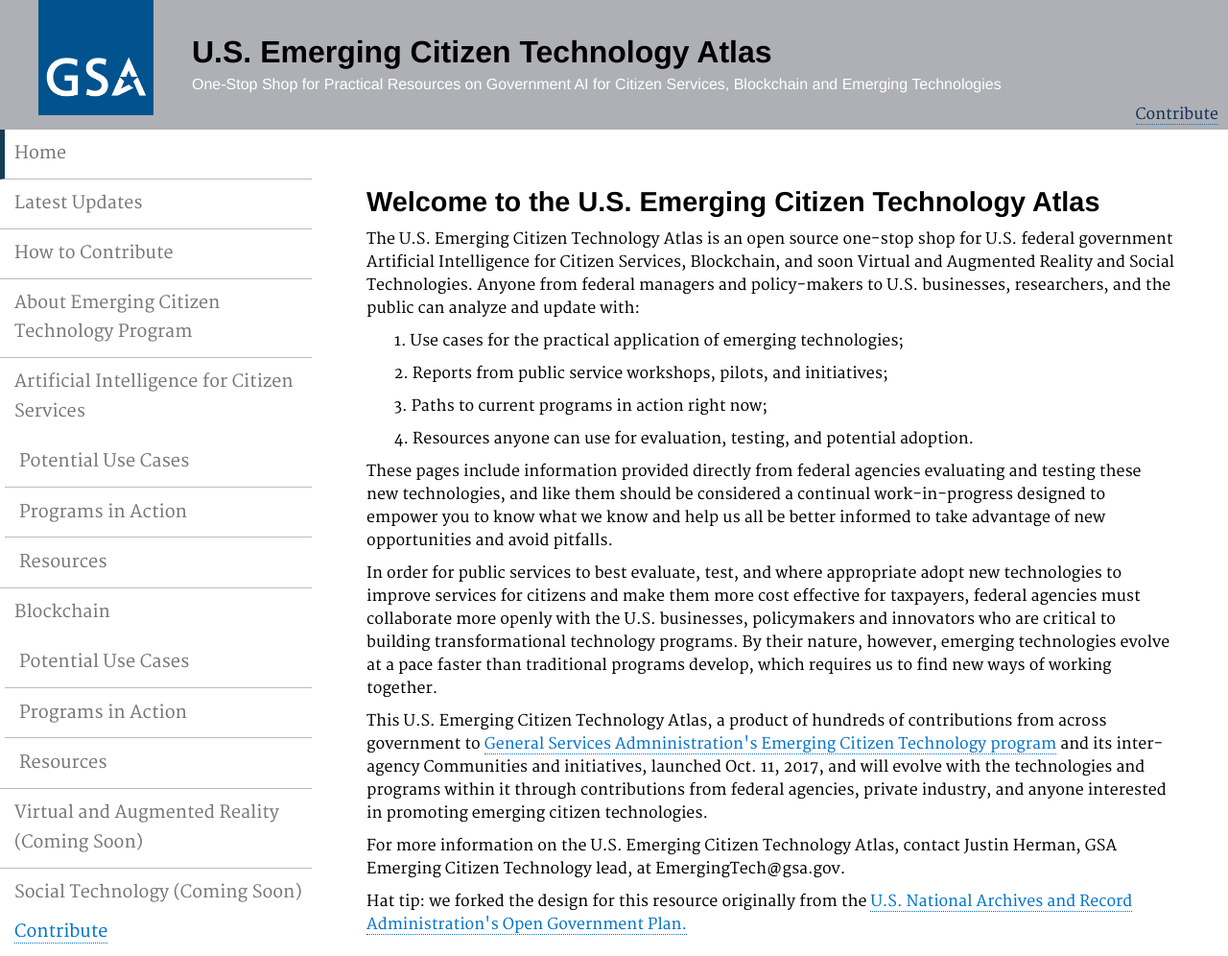
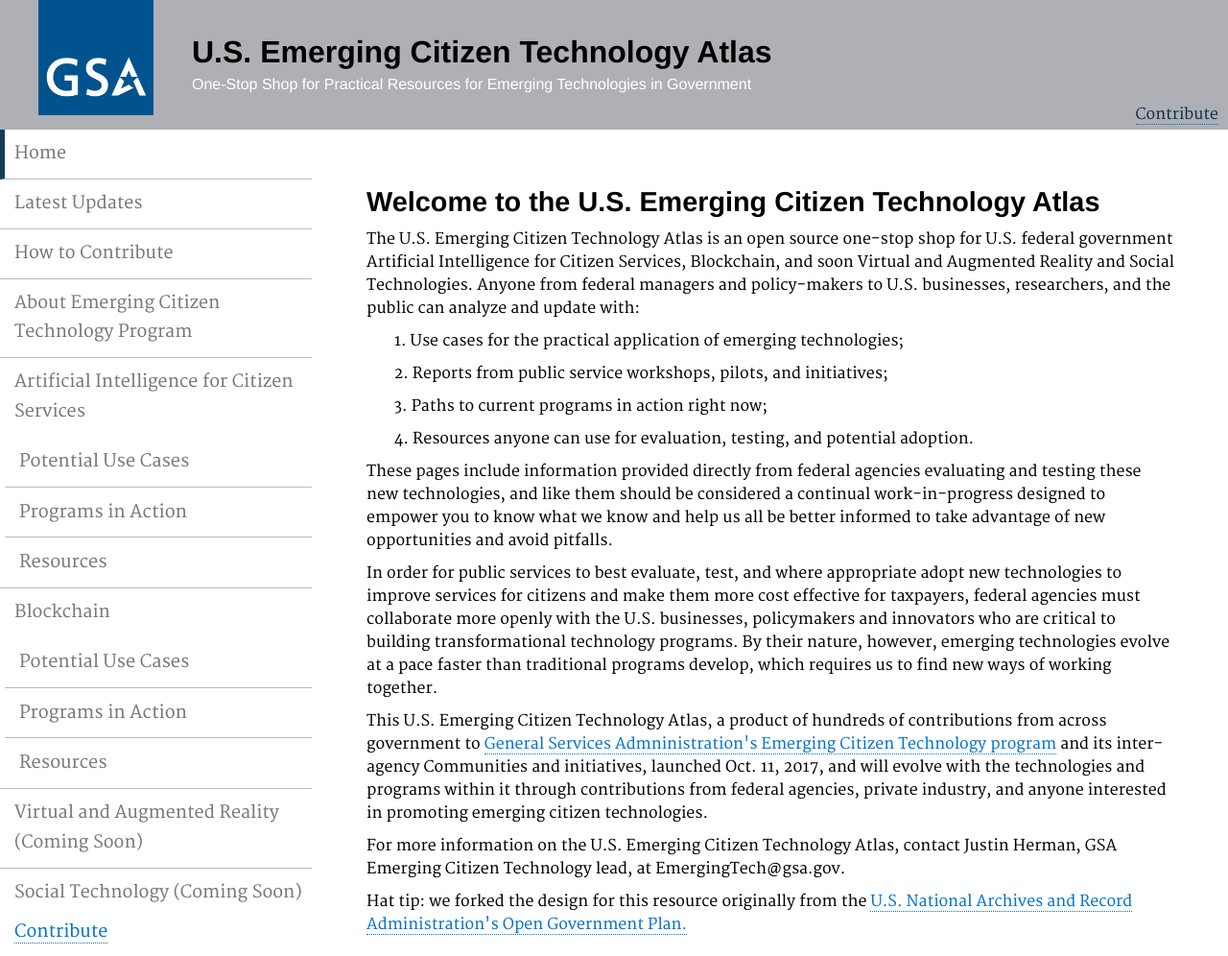
Before and after one commit to GSA/emerging-technology-atlas, a Jekyll site: the page built from pages/index.md, in a window 1280 px wide. Shown: the whole page at 96% size. Built offline with Jekyll 4.4.1, drawn with Linux system fonts in a browser that asks for light colours.

Commit message:
Update default.html

```diff
--- a/_layouts/default.html
+++ b/_layouts/default.html
@@ -56,7 +56,7 @@
         <div class="pheader_body">
           <div class="pg_header">
             <h1>U.S. Emerging Citizen Technology Atlas</h1>
-            <h2>One-Stop Shop for Practical Resources on Government AI for Citizen Services, Blockchain and Emerging Technologies</h2>
+            <h2>One-Stop Shop for Practical Resources for Emerging Technologies in Government </h2>
     			</div>
            <div class="header_menu">
              <a href="https://github.com/{{ site.org_name }}/{{ site.repo_name }}/issues/" style="color: white;" class="button">Contribute</a>
```
